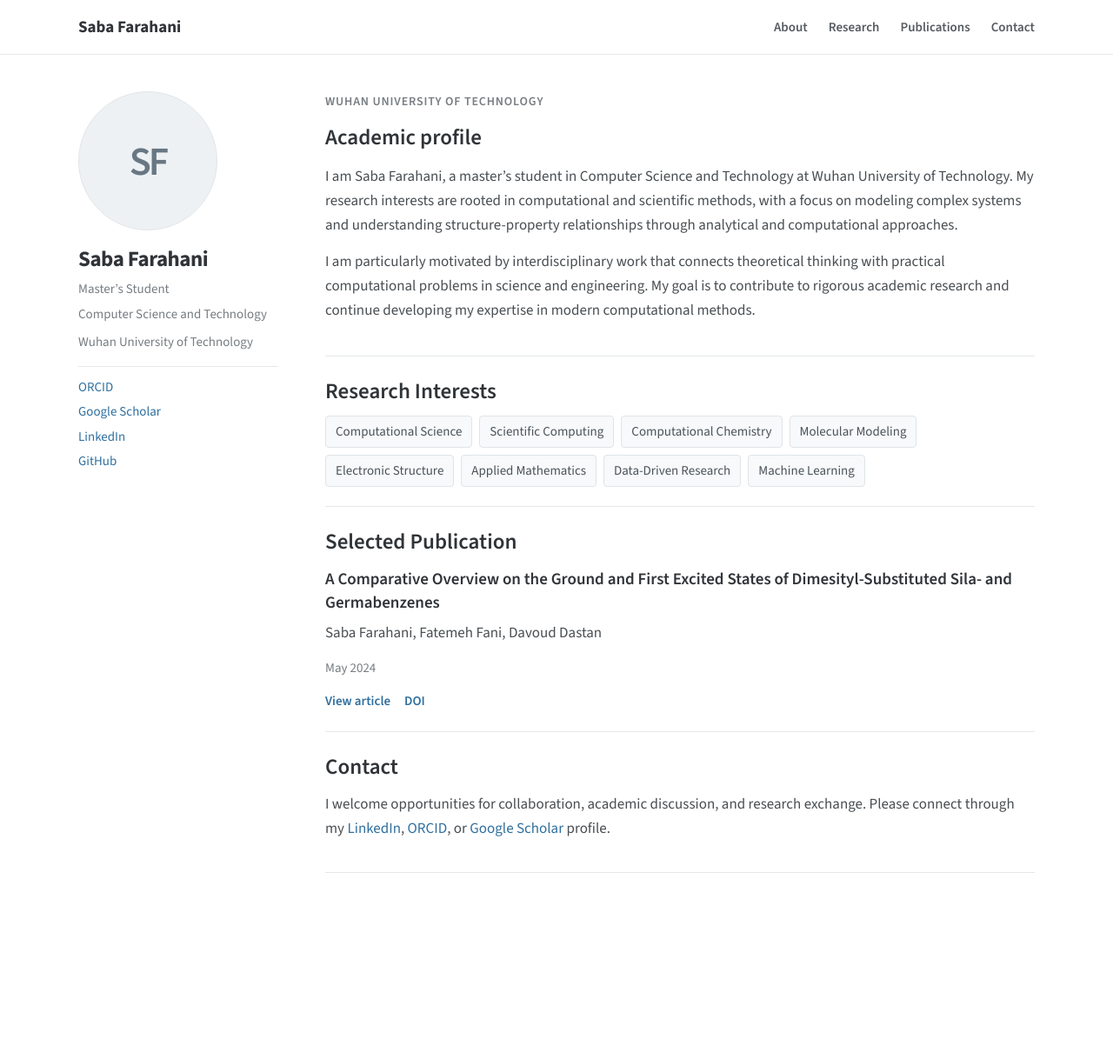
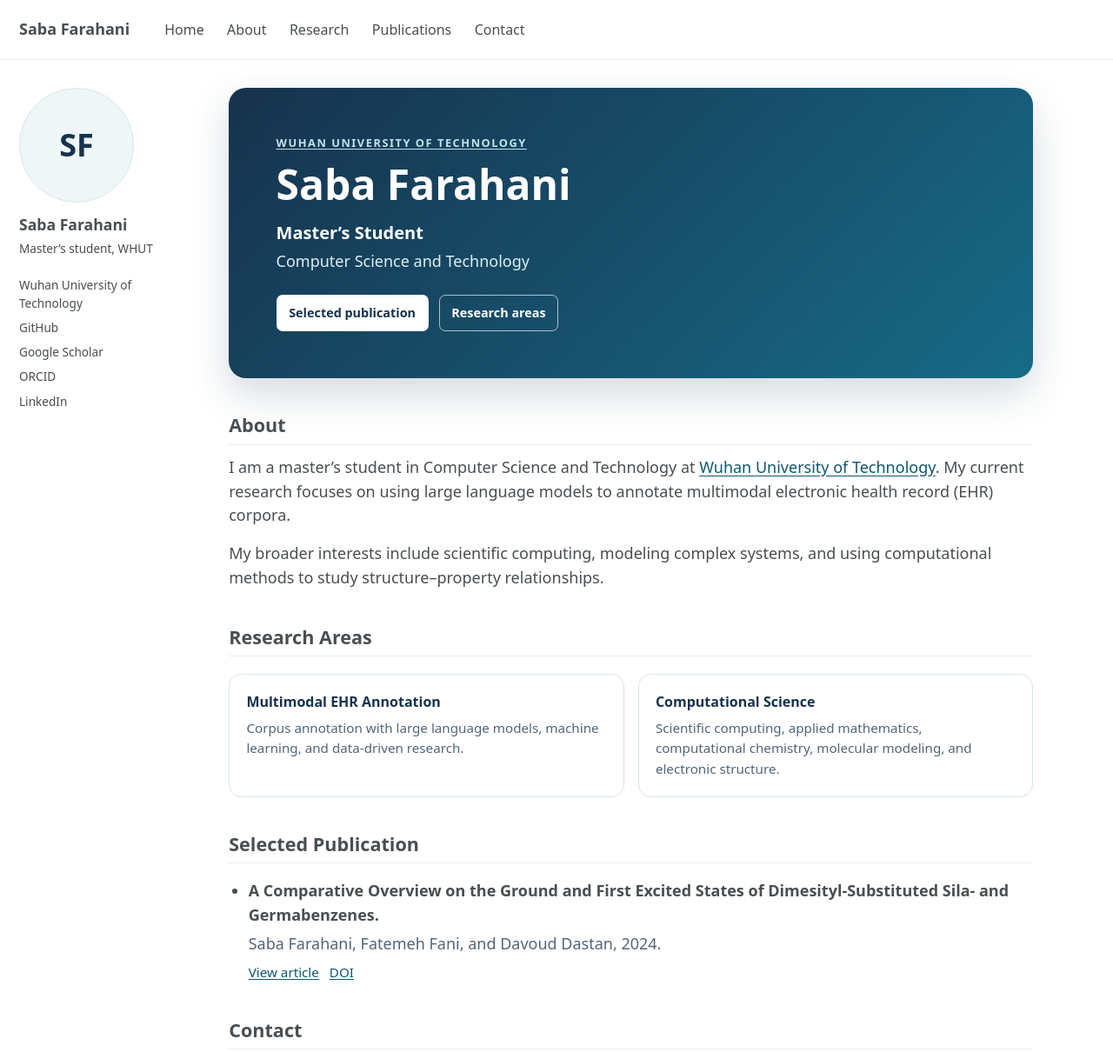
Before and after one commit to yuri99coder/sabafarahani.github.io, a plain HTML site: page index.html in a window 1280 px wide. Shown: the top 1210 px of the page at 87% size. Before the commit the page ends 1074 px from the top, so only its background shows below. Drawn offline with nearby package versions, Linux system fonts and the light colour scheme.

Commit message:
Restyle academic homepage to match supervisor site

```diff
--- a/index.html
+++ b/index.html
@@ -1,26 +1,19 @@
-<!DOCTYPE html>
+<!doctype html>
 <html lang="en">
   <head>
-    <meta charset="UTF-8" />
-    <meta name="viewport" content="width=device-width, initial-scale=1.0" />
-    <meta
-      name="description"
-      content="Academic homepage for Saba Farahani, Master's student in Computer Science and Technology at Wuhan University of Technology."
-    />
-    <title>Saba Farahani | Academic Profile</title>
-    <link rel="preconnect" href="https://fonts.googleapis.com" />
-    <link rel="preconnect" href="https://fonts.gstatic.com" crossorigin />
-    <link
-      href="https://fonts.googleapis.com/css2?family=Source+Sans+3:wght@400;500;600;700;800&display=swap"
-      rel="stylesheet"
-    />
-    <link rel="stylesheet" href="styles.css" />
+    <meta charset="utf-8">
+    <meta name="viewport" content="width=device-width, initial-scale=1">
+    <meta name="description" content="Saba Farahani’s academic homepage, with research interests and publications.">
+    <title>Saba Farahani | Academic Homepage</title>
+    <link rel="stylesheet" href="styles.css">
   </head>
-  <body>
+  <body id="top">
+    <a class="skip-link" href="#main">Skip to content</a>
     <header class="topbar">
       <div class="topbar-inner">
         <a href="#top" class="brand">Saba Farahani</a>
-        <nav class="nav" aria-label="Main menu">
+        <nav class="nav" aria-label="Main navigation">
+          <a href="#top">Home</a>
           <a href="#about">About</a>
           <a href="#research">Research</a>
           <a href="#publications">Publications</a>
@@ -29,84 +22,96 @@
       </div>
     </header>
 
-    <main class="page" id="top">
-      <aside class="sidebar">
-        <div class="profile-box">
-          <div class="profile-photo">SF</div>
-          <h1>Saba Farahani</h1>
-          <p class="role">Master’s Student</p>
-          <p class="role-sub">Computer Science and Technology</p>
-          <p class="school">Wuhan University of Technology</p>
-
-          <div class="profile-links">
-            <a href="https://orcid.org/0009-0009-8937-1353" target="_blank" rel="noopener noreferrer">ORCID</a>
-            <a href="https://scholar.google.com/citations?user=LYnRiNcAAAAJ&hl=en" target="_blank" rel="noopener noreferrer">Google Scholar</a>
-            <a href="https://www.linkedin.com/in/saba-farahani" target="_blank" rel="noopener noreferrer">LinkedIn</a>
-            <a href="https://github.com/yuri99coder" target="_blank" rel="noopener noreferrer">GitHub</a>
+    <div class="page">
+      <aside class="sidebar" aria-label="Author profile">
+        <div class="profile">
+          <span class="profile-photo" aria-hidden="true">SF</span>
+          <div>
+            <p class="profile-name">Saba Farahani</p>
+            <p class="profile-role">Master’s student, WHUT</p>
           </div>
         </div>
+        <ul class="profile-links">
+          <li><a href="https://www.whut.edu.cn/">Wuhan University of Technology</a></li>
+          <li><a href="https://github.com/yuri99coder">GitHub</a></li>
+          <li><a href="https://scholar.google.com/citations?user=LYnRiNcAAAAJ&amp;hl=en">Google Scholar</a></li>
+          <li><a href="https://orcid.org/0009-0009-8937-1353">ORCID</a></li>
+          <li><a href="https://www.linkedin.com/in/saba-farahani">LinkedIn</a></li>
+        </ul>
       </aside>
 
-      <div class="content">
-        <section class="hero" id="about">
-          <p class="eyebrow">Wuhan University of Technology</p>
-          <h2>Academic profile</h2>
+      <main id="main">
+        <header class="hero">
+          <p class="eyebrow"><a href="https://www.whut.edu.cn/">Wuhan University of Technology</a></p>
+          <h1>Saba Farahani</h1>
+          <p class="hero-role">Master’s Student</p>
+          <p class="hero-summary">Computer Science and Technology</p>
+          <div class="hero-actions">
+            <a class="button button-primary" href="#publications">Selected publication</a>
+            <a class="button button-outline" href="#research">Research areas</a>
+          </div>
+        </header>
+
+        <section class="section" id="about">
+          <h2>About</h2>
           <p>
-            I am Saba Farahani, a master’s student in Computer Science and Technology at Wuhan
-            University of Technology. My research interests are rooted in computational and
-            scientific methods, with a focus on modeling complex systems and understanding
-            structure-property relationships through analytical and computational approaches.
+            I am a master’s student in Computer Science and Technology at
+            <a href="https://www.whut.edu.cn/">Wuhan University of Technology</a>.
+            My current research focuses on using large language models to annotate multimodal
+            electronic health record (EHR) corpora.
           </p>
           <p>
-            I am particularly motivated by interdisciplinary work that connects theoretical
-            thinking with practical computational problems in science and engineering. My goal is
-            to contribute to rigorous academic research and continue developing my expertise in
-            modern computational methods.
+            My broader interests include scientific computing, modeling complex systems, and
+            using computational methods to study structure–property relationships.
           </p>
         </section>
 
         <section class="section" id="research">
-          <h3>Research Interests</h3>
-          <div class="tag-list">
-            <span>Computational Science</span>
-            <span>Scientific Computing</span>
-            <span>Computational Chemistry</span>
-            <span>Molecular Modeling</span>
-            <span>Electronic Structure</span>
-            <span>Applied Mathematics</span>
-            <span>Data-Driven Research</span>
-            <span>Machine Learning</span>
+          <h2>Research Areas</h2>
+          <div class="research-grid">
+            <article class="research-card">
+              <h3>Multimodal EHR Annotation</h3>
+              <p>Corpus annotation with large language models, machine learning, and data-driven research.</p>
+            </article>
+            <article class="research-card">
+              <h3>Computational Science</h3>
+              <p>Scientific computing, applied mathematics, computational chemistry, molecular modeling, and electronic structure.</p>
+            </article>
           </div>
         </section>
 
         <section class="section" id="publications">
-          <h3>Selected Publication</h3>
-          <article class="paper-card">
-            <h4>
-              A Comparative Overview on the Ground and First Excited States of Dimesityl-Substituted
-              Sila- and Germabenzenes
-            </h4>
-            <p class="authors">Saba Farahani, Fatemeh Fani, Davoud Dastan</p>
-            <p class="year">May 2024</p>
-            <div class="paper-links">
-              <a href="https://ejtas.com/index.php/journal/article/view/1361" target="_blank" rel="noopener noreferrer">View article</a>
-              <a href="https://doi.org/10.5281/zenodo.11019144" target="_blank" rel="noopener noreferrer">DOI</a>
-            </div>
-          </article>
+          <h2>Selected Publication</h2>
+          <ul class="publication-list">
+            <li>
+              <strong>A Comparative Overview on the Ground and First Excited States of Dimesityl-Substituted Sila- and Germabenzenes.</strong>
+              <p>Saba Farahani, Fatemeh Fani, and Davoud Dastan, 2024.</p>
+              <div class="publication-links">
+                <a href="https://ejtas.com/index.php/journal/article/view/1361">View article</a>
+                <a href="https://doi.org/10.5281/zenodo.11019144">DOI</a>
+              </div>
+            </li>
+          </ul>
         </section>
 
         <section class="section" id="contact">
-          <h3>Contact</h3>
+          <h2>Contact</h2>
           <p>
-            I welcome opportunities for collaboration, academic discussion, and research exchange.
-            Please connect through my
-            <a href="https://www.linkedin.com/in/saba-farahani" target="_blank" rel="noopener noreferrer">LinkedIn</a>,
-            <a href="https://orcid.org/0009-0009-8937-1353" target="_blank" rel="noopener noreferrer">ORCID</a>,
-            or <a href="https://scholar.google.com/citations?user=LYnRiNcAAAAJ&hl=en" target="_blank" rel="noopener noreferrer">Google Scholar</a>
-            profile.
+            I welcome opportunities for collaboration and academic discussion. Connect with me on
+            <a href="https://www.linkedin.com/in/saba-farahani">LinkedIn</a>
+            or find my research on
+            <a href="https://scholar.google.com/citations?user=LYnRiNcAAAAJ&amp;hl=en">Google Scholar</a>
+            and <a href="https://orcid.org/0009-0009-8937-1353">ORCID</a>.
           </p>
         </section>
+      </main>
+    </div>
+
+    <footer class="footer">
+      <div class="footer-inner">
+        <span>© Saba Farahani</span>
+        <a href="https://github.com/yuri99coder">GitHub</a>
       </div>
-    </main>
+    </footer>
   </body>
 </html>
--- a/styles.css
+++ b/styles.css
@@ -1,305 +1,363 @@
+:root {
+  --text: #494e52;
+  --muted: #526579;
+  --ink: #17324d;
+  --blue: #176b87;
+  --link: #0f5871;
+  --border: #d7e5e8;
+  --page-width: 1280px;
+}
+
 * {
   box-sizing: border-box;
 }
 
-:root {
-  --text: #494e52;
-  --heading: #303438;
-  --muted: #777d82;
-  --link: #2f6f9f;
-  --border: #e5e7e8;
-  --page-width: 1100px;
-}
-
-html {
-  scroll-behavior: smooth;
-}
-
 body {
   margin: 0;
+  min-height: 100vh;
+  display: flex;
+  flex-direction: column;
+  color: var(--text);
   background: #fff;
-  color: var(--text);
-  font-family: "Source Sans 3", "Helvetica Neue", Arial, sans-serif;
-  font-size: 17px;
-  line-height: 1.65;
+  font: 18px/1.55 system-ui, "Segoe UI", sans-serif;
 }
 
 a {
   color: var(--link);
+  text-underline-offset: 0.16em;
+}
+
+a:hover {
+  color: var(--ink);
+}
+
+a:focus-visible {
+  outline: 2px solid currentColor;
+  outline-offset: 4px;
+}
+
+.skip-link {
+  position: absolute;
+  z-index: 1;
+  top: 0.5rem;
+  left: 0.5rem;
+  padding: 0.5rem 0.75rem;
+  background: white;
+  transform: translateY(-150%);
+}
+
+.skip-link:focus {
+  transform: none;
+}
+
+.topbar {
+  border-bottom: 1px solid #eee;
+}
+
+.topbar-inner,
+.page,
+.footer-inner {
+  width: min(var(--page-width), 100% - 44px);
+  margin-inline: auto;
+}
+
+.topbar-inner,
+.nav {
+  display: flex;
+  align-items: center;
+  flex-wrap: wrap;
+}
+
+.topbar-inner {
+  gap: 0.5rem 2.5rem;
+  min-height: 68px;
+  padding-block: 0.75rem;
+}
+
+.nav {
+  gap: 0.45rem 1.65rem;
+}
+
+.brand,
+.nav a {
+  color: var(--text);
   text-decoration: none;
 }
 
-a:hover,
-a:focus-visible {
+.brand {
+  font-weight: 700;
+}
+
+.nav a {
+  font-size: 1rem;
+}
+
+.nav a:hover,
+.brand:hover,
+.profile-links a:hover {
   text-decoration: underline;
 }
 
-/* Top navigation */
-.topbar {
-  background: #fff;
-  border-bottom: 1px solid var(--border);
-}
-
-.topbar-inner {
-  width: min(var(--page-width), calc(100% - 48px));
-  min-height: 62px;
-  margin: 0 auto;
-  display: flex;
-  align-items: center;
-  justify-content: space-between;
-  gap: 24px;
-}
-
-.brand {
-  color: var(--heading);
-  font-size: 19px;
-  font-weight: 700;
-  white-space: nowrap;
-}
-
-.nav {
-  display: flex;
-  flex-wrap: wrap;
-  gap: 24px;
-}
-
-.nav a {
-  color: #555b60;
-  font-size: 15px;
-  font-weight: 600;
-}
-
-/* Main two-column layout */
 .page {
-  width: min(var(--page-width), calc(100% - 48px));
-  margin: 42px auto 70px;
+  flex: 1;
   display: grid;
-  grid-template-columns: 230px minmax(0, 1fr);
-  gap: 54px;
+  grid-template-columns: 190px minmax(0, 925px);
   align-items: start;
+  gap: clamp(32px, 4vw, 64px);
+  margin-block: 2rem 3.5rem;
 }
 
 .sidebar {
   position: sticky;
-  top: 28px;
-}
-
-.profile-box {
-  font-size: 15px;
-  line-height: 1.5;
+  top: 1.5rem;
+  font-size: 0.85rem;
 }
 
 .profile-photo {
-  width: 160px;
-  height: 160px;
-  margin: 0 0 18px;
-  border: 1px solid #e1e5e7;
+  display: grid;
+  width: 132px;
+  aspect-ratio: 1;
+  margin-bottom: 0.75rem;
+  place-items: center;
+  border: 1px solid var(--border);
   border-radius: 50%;
-  background: #edf1f3;
-  color: #687783;
-  display: grid;
-  place-items: center;
-  font-size: 46px;
-  font-weight: 600;
-  letter-spacing: -3px;
+  background: #eef6f7;
+  color: var(--ink);
+  font-size: 2.25rem;
+  font-weight: 700;
 }
 
-.profile-box h1 {
-  margin: 0 0 8px;
-  color: var(--heading);
-  font-size: 25px;
-  line-height: 1.2;
-  letter-spacing: -0.5px;
+.profile-name {
+  margin: 0;
+  font-size: 1.1rem;
+  font-weight: 700;
 }
 
-.role,
-.role-sub,
-.school {
-  margin: 0 0 6px;
+.profile-role {
+  margin: 0.2rem 0 0;
+}
+
+.profile-links {
+  display: grid;
+  gap: 0.45rem;
+  margin: 1.25rem 0 0;
+  padding: 0;
+  list-style: none;
+}
+
+.profile-links a {
+  color: var(--text);
+  text-decoration: none;
+}
+
+.hero {
+  padding: clamp(1.6rem, 5vw, 3.4rem);
+  border-radius: 1.25rem;
+  background: linear-gradient(135deg, var(--ink), var(--blue));
+  box-shadow: 0 18px 45px rgb(23 50 77 / 18%);
+  color: #fff;
+}
+
+.hero h1 {
+  margin: 0;
+  font-size: clamp(2rem, 4.2vw, 3rem);
+  line-height: 1.12;
+}
+
+.eyebrow {
+  margin: 0 0 0.6rem;
+  color: #bfe4ec;
+  font-size: 0.8rem;
+  font-weight: 700;
+  letter-spacing: 0.12em;
+  text-transform: uppercase;
+}
+
+.eyebrow a {
+  color: inherit;
+}
+
+.hero-role {
+  margin: 0.85rem 0 0.25rem;
+  font-size: 1.25rem;
+  font-weight: 700;
+}
+
+.hero-summary {
+  margin: 0;
+  color: #dceff3;
+}
+
+.hero-actions,
+.publication-links {
+  display: flex;
+  flex-wrap: wrap;
+  gap: 0.75rem;
+}
+
+.hero-actions {
+  margin-top: 1.5rem;
+}
+
+.button {
+  display: inline-block;
+  padding: 0.55rem 0.85rem;
+  border: 1px solid transparent;
+  border-radius: 0.45rem;
+  font-size: 0.9rem;
+  font-weight: 700;
+  text-decoration: none;
+}
+
+.button:hover {
+  text-decoration: underline;
+}
+
+.button:focus-visible {
+  outline-color: white;
+}
+
+.button-primary {
+  background: #fff;
+  color: var(--ink);
+}
+
+.button-outline {
+  border-color: rgb(255 255 255 / 65%);
+  color: #fff;
+}
+
+.button-outline:hover {
+  color: #fff;
+}
+
+.section {
+  margin-top: 2.5rem;
+  scroll-margin-top: 1.25rem;
+}
+
+.section h2 {
+  margin: 0 0 0.75rem;
+  padding-bottom: 0.45rem;
+  border-bottom: 1px solid #e9edef;
+  font-size: 1.35rem;
+  line-height: 1.3;
+}
+
+.section p {
+  margin: 0 0 1rem;
+}
+
+.research-grid {
+  display: grid;
+  grid-template-columns: repeat(2, minmax(0, 1fr));
+  gap: 1rem;
+  margin-top: 1.2rem;
+}
+
+.research-card {
+  padding: 1.2rem;
+  border: 1px solid var(--border);
+  border-radius: 0.9rem;
+}
+
+.research-card h3 {
+  margin: 0 0 0.4rem;
+  color: var(--ink);
+  font-size: 1rem;
+}
+
+.research-card p {
+  margin: 0;
+  color: var(--muted);
+  font-size: 0.95rem;
+}
+
+.publication-list {
+  padding-left: 1.25em;
+}
+
+.publication-list p {
+  margin: 0.3rem 0 0.5rem;
   color: var(--muted);
 }
 
-.school {
-  margin-top: 10px;
+.publication-links {
+  font-size: 0.95rem;
 }
 
-.profile-links {
-  margin-top: 16px;
-  padding-top: 12px;
-  border-top: 1px solid var(--border);
-  display: flex;
-  flex-direction: column;
-  gap: 6px;
+.footer {
+  padding-block: 1.5rem;
+  border-top: 1px solid #e9edef;
+  background: #f5f6f6;
+  font-size: 0.85rem;
 }
 
-.profile-links a {
-  width: fit-content;
+.footer-inner {
+  display: flex;
+  flex-wrap: wrap;
+  gap: 0.5rem 1.25rem;
 }
 
-/* Main content */
-.content {
-  min-width: 0;
-}
-
-.hero {
-  padding-bottom: 24px;
-  border-bottom: 1px solid var(--border);
-}
-
-.eyebrow {
-  margin: 0 0 8px;
-  color: var(--muted);
-  font-size: 14px;
-  font-weight: 600;
-  letter-spacing: 0.06em;
-  text-transform: uppercase;
-}
-
-.hero h2,
-.section h3 {
-  margin: 0 0 14px;
-  color: var(--heading);
-  font-size: 25px;
-  font-weight: 600;
-  line-height: 1.3;
-}
-
-.hero p,
-.section p {
-  margin: 0 0 14px;
-}
-
-.section {
-  padding: 24px 0 22px;
-  border-bottom: 1px solid var(--border);
-}
-
-.section h3 {
-  margin-bottom: 12px;
-}
-
-.tag-list {
-  display: flex;
-  flex-wrap: wrap;
-  gap: 8px;
-}
-
-.tag-list span {
-  padding: 5px 11px;
-  border: 1px solid #dfe5e9;
-  border-radius: 4px;
-  background: #f7f9fa;
-  color: #4b5359;
-  font-size: 15px;
-}
-
-.paper-card {
-  padding-top: 2px;
-}
-
-.paper-card h4 {
-  margin: 0 0 7px;
-  color: var(--heading);
-  font-size: 19px;
-  font-weight: 600;
-  line-height: 1.4;
-}
-
-.authors,
-.year {
-  margin: 0 0 4px;
-}
-
-.year {
-  color: var(--muted);
-  font-size: 15px;
-}
-
-.paper-links {
-  display: flex;
-  flex-wrap: wrap;
-  gap: 16px;
-  margin-top: 8px;
-  font-size: 15px;
-}
-
-.paper-links a {
-  font-weight: 600;
-}
-
-/* Mobile and tablet layout */
-@media (max-width: 760px) {
-  .topbar-inner,
+@media (max-width: 900px) {
   .page {
-    width: min(var(--page-width), calc(100% - 36px));
-  }
-
-  .topbar-inner {
-    align-items: flex-start;
-    flex-direction: column;
-    gap: 6px;
-    padding: 12px 0;
-  }
-
-  .nav {
-    gap: 10px 18px;
-  }
-
-  .page {
-    grid-template-columns: 1fr;
-    gap: 28px;
-    margin-top: 28px;
+    grid-template-columns: minmax(0, 1fr);
+    gap: 1.5rem;
   }
 
   .sidebar {
     position: static;
   }
 
-  .profile-box {
-    display: grid;
-    grid-template-columns: 96px minmax(0, 1fr);
-    column-gap: 18px;
+  .profile {
+    display: flex;
     align-items: center;
+    gap: 0.75rem;
   }
 
   .profile-photo {
-    width: 96px;
-    height: 96px;
-    grid-row: span 4;
+    width: 54px;
     margin: 0;
-    font-size: 32px;
-  }
-
-  .profile-box h1 {
-    align-self: end;
-    font-size: 23px;
-  }
-
-  .role,
-  .role-sub,
-  .school {
-    align-self: start;
-    margin-bottom: 2px;
+    font-size: 1.05rem;
   }
 
   .profile-links {
-    grid-column: 1 / -1;
-    flex-direction: row;
+    display: flex;
     flex-wrap: wrap;
-    gap: 6px 18px;
+    gap: 0.35rem 1rem;
+    margin-top: 0.65rem;
   }
 }
 
-@media (max-width: 420px) {
+@media (max-width: 640px) {
   body {
     font-size: 16px;
   }
 
+  .topbar-inner,
+  .page,
+  .footer-inner {
+    width: calc(100% - 32px);
+  }
+
+  .topbar-inner {
+    align-items: flex-start;
+    flex-direction: column;
+  }
+
   .nav {
-    gap: 8px 14px;
+    gap: 0.4rem 0.9rem;
   }
 
   .nav a {
-    font-size: 14px;
+    font-size: 0.875rem;
+  }
+
+  .research-grid {
+    grid-template-columns: minmax(0, 1fr);
+  }
+
+  .hero {
+    border-radius: 0.9rem;
   }
 }
```
